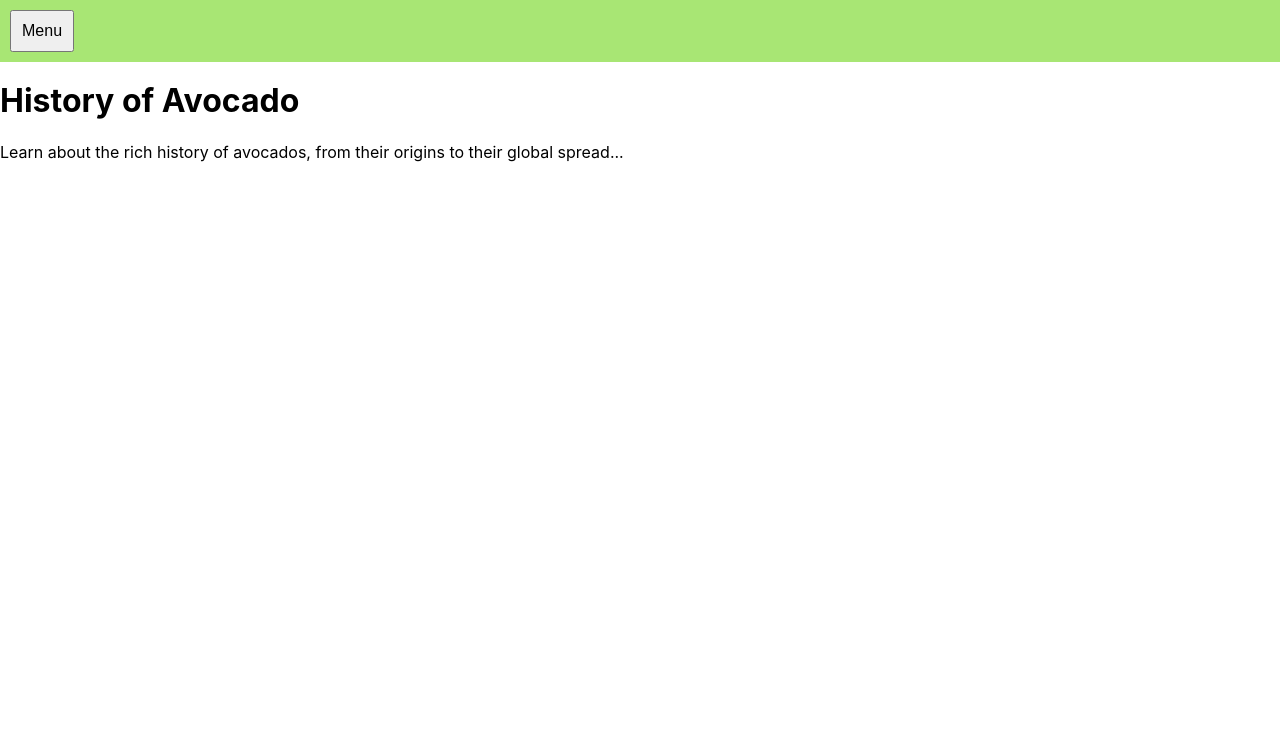
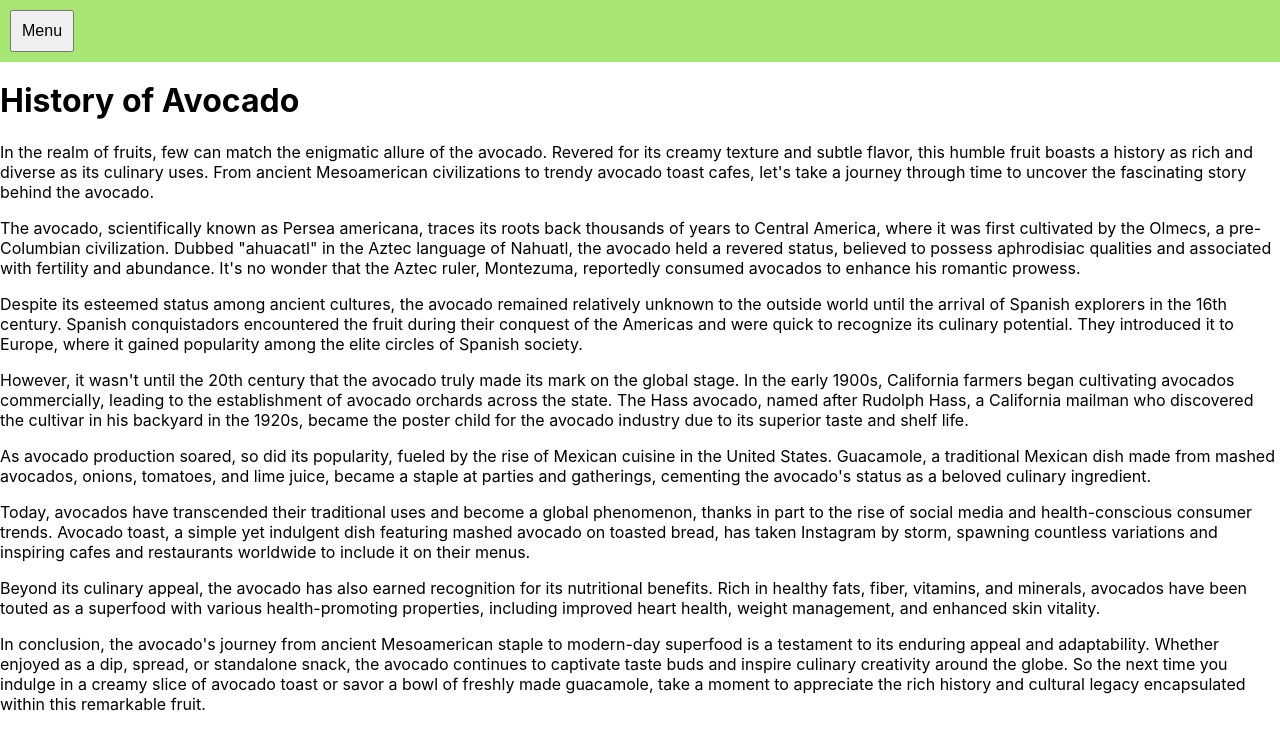
Before and after one commit to tdalbavie/Forum, a React (Create React App) app in the folder client/: page /history-avocado in a window 1280 px wide. Shown: the top 750 px of the page. Built offline with nearby package versions, Linux system fonts and the light colour scheme.

Commit message:
Added content to HistoryAvocado

```diff
--- a/client/src/pages/HistoryAvocadoPage.js
+++ b/client/src/pages/HistoryAvocadoPage.js
@@ -8,7 +8,30 @@ const HistoryAvocadoPage = () => {
     <div style={{ paddingTop: '60px' }}>
     <div>
       <h1>History of Avocado</h1>
-      <p>Learn about the rich history of avocados, from their origins to their global spread...</p>
+      <p>
+      In the realm of fruits, few can match the enigmatic allure of the avocado. Revered for its creamy texture and subtle flavor, this humble fruit boasts a history as rich and diverse as its culinary uses. From ancient Mesoamerican civilizations to trendy avocado toast cafes, let's take a journey through time to uncover the fascinating story behind the avocado.
+      </p>
+      <p>
+        The avocado, scientifically known as Persea americana, traces its roots back thousands of years to Central America, where it was first cultivated by the Olmecs, a pre-Columbian civilization. Dubbed "ahuacatl" in the Aztec language of Nahuatl, the avocado held a revered status, believed to possess aphrodisiac qualities and associated with fertility and abundance. It's no wonder that the Aztec ruler, Montezuma, reportedly consumed avocados to enhance his romantic prowess.
+      </p>
+      <p>
+        Despite its esteemed status among ancient cultures, the avocado remained relatively unknown to the outside world until the arrival of Spanish explorers in the 16th century. Spanish conquistadors encountered the fruit during their conquest of the Americas and were quick to recognize its culinary potential. They introduced it to Europe, where it gained popularity among the elite circles of Spanish society.
+      </p>
+      <p>
+        However, it wasn't until the 20th century that the avocado truly made its mark on the global stage. In the early 1900s, California farmers began cultivating avocados commercially, leading to the establishment of avocado orchards across the state. The Hass avocado, named after Rudolph Hass, a California mailman who discovered the cultivar in his backyard in the 1920s, became the poster child for the avocado industry due to its superior taste and shelf life.
+      </p>
+      <p>
+        As avocado production soared, so did its popularity, fueled by the rise of Mexican cuisine in the United States. Guacamole, a traditional Mexican dish made from mashed avocados, onions, tomatoes, and lime juice, became a staple at parties and gatherings, cementing the avocado's status as a beloved culinary ingredient.
+      </p>
+      <p>
+        Today, avocados have transcended their traditional uses and become a global phenomenon, thanks in part to the rise of social media and health-conscious consumer trends. Avocado toast, a simple yet indulgent dish featuring mashed avocado on toasted bread, has taken Instagram by storm, spawning countless variations and inspiring cafes and restaurants worldwide to include it on their menus.
+      </p>
+      <p>
+        Beyond its culinary appeal, the avocado has also earned recognition for its nutritional benefits. Rich in healthy fats, fiber, vitamins, and minerals, avocados have been touted as a superfood with various health-promoting properties, including improved heart health, weight management, and enhanced skin vitality.
+      </p>
+      <p>
+        In conclusion, the avocado's journey from ancient Mesoamerican staple to modern-day superfood is a testament to its enduring appeal and adaptability. Whether enjoyed as a dip, spread, or standalone snack, the avocado continues to captivate taste buds and inspire culinary creativity around the globe. So the next time you indulge in a creamy slice of avocado toast or savor a bowl of freshly made guacamole, take a moment to appreciate the rich history and cultural legacy encapsulated within this remarkable fruit.
+      </p>
     </div>
     </div>
     </>
```
